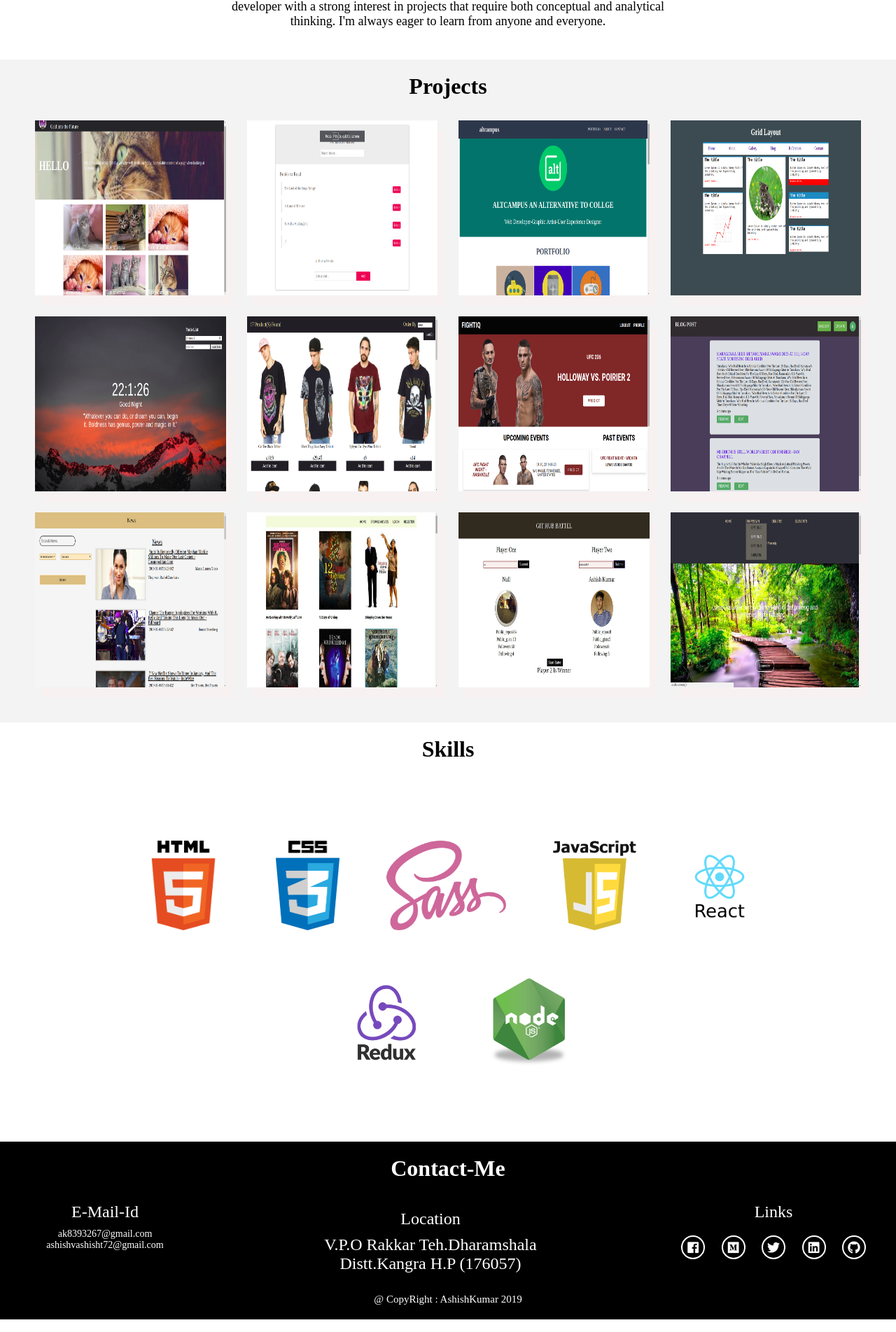
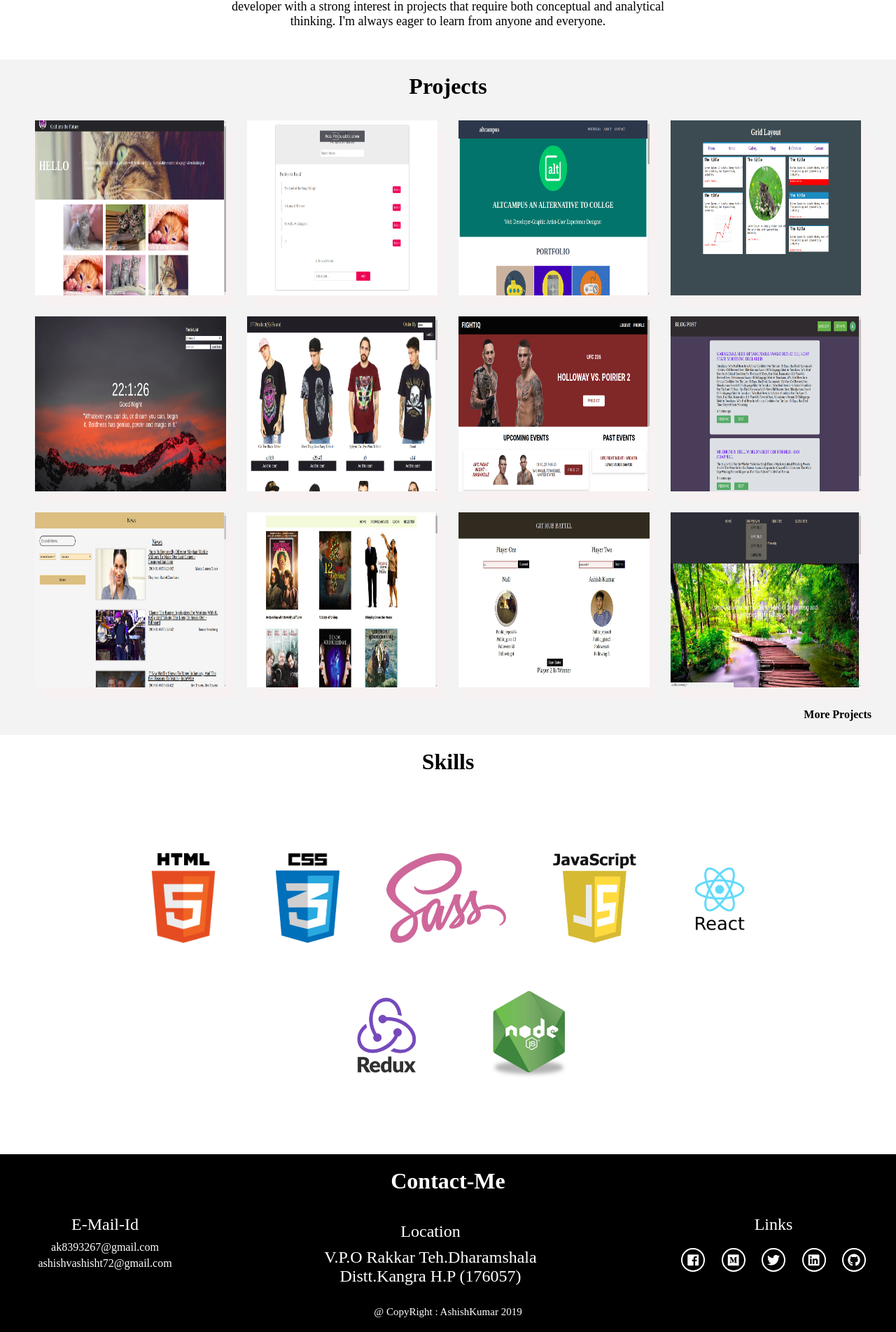
Before and after one commit to ashish4497/ashish4497.github.io, a Jekyll site: the page built from index.md, in a window 1280 px wide. Shown: the part 1298-3201 px from the top of the page at 70% size. Built offline with Jekyll 4.4.1, drawn with Linux system fonts in a browser that asks for light colours; nearby versions of some CDN libraries.

Commit message:
changes in enail

```diff
--- a/_layouts/home.html
+++ b/_layouts/home.html
@@ -62,6 +62,11 @@
 					/>
 					<img src="../assets/media/html.jpg	" alt="projects-screenshort" />
 				</div>
+				<div class="more-project-link">
+					<a href="https://github.com/ashish4497?tab=repositories"
+						>more Projects</a
+					>
+				</div>
 			</section>
 			<!-- skill -->
 			<section class="skill center" id="skill">
@@ -82,8 +87,8 @@
 				<div class="contact-detail">
 					<div class="email">
 						<p class="email-h">E-mail-Id</p>
-						<p class="email-id">ak8393267@gmail.com</p>
-						<p class="email-id">ashishvashisht72@gmail.com</p>
+						<p class="email-id2 ">ak8393267@gmail.com</p>
+						<p class="email-id2">ashishvashisht72@gmail.com</p>
 					</div>
 					<div class="location">
 						<p class="location">Location</p>
--- a/assets/custom.css
+++ b/assets/custom.css
@@ -144,6 +144,18 @@
 	opacity: 0.3;
 	filter: alpha(opacity=30);
 }
+.more-project-link {
+	text-align: right;
+	font-size: 1rem;
+	text-transform: capitalize;
+	margin-right: 15px;
+	font-weight: 600;
+}
+.more-project-link :hover{
+	color:green;
+	font-size: 1;
+	padding: 1px;
+}
 /*=====================
 	skill
 ======================*/
@@ -165,6 +177,10 @@
 ======================*/
 .contact {
 	background-color:black;
+}
+.email-id2{
+	font-size: 16px;
+	margin-top: 5px;
 }
 .contact h1 {
 	color: white;
```
